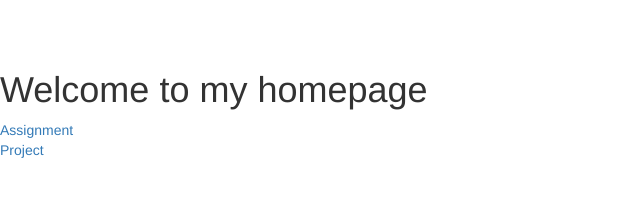
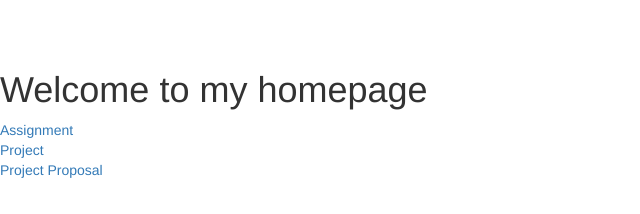
Before and after one commit to TylerAldrich/WebDevSpring2016, a website: page public/index.html in a window 1280 px wide. Shown: the whole page, without its empty margins (0-640 px from the left). Drawn offline with nearby package versions, Linux system fonts and the light colour scheme; files that its build step writes are made by us from their sources.

Commit message:
add project link to home page

```diff
--- a/public/index.html
+++ b/public/index.html
@@ -30,6 +30,8 @@
 <a href="assignment/home.html">Assignment</a>
 <br />
 <a href="project/home.html">Project</a>
+<br />
+<a href="https://docs.google.com/a/husky.neu.edu/document/d/1Jy7j6rScDkk2SrV6NXkDuXrWAzaYJrIVcoWLKYm0xas/edit?usp=sharing">Project Proposal</a>
 
 <!-- Bootstrap core JavaScript
 ================================================== -->
```
